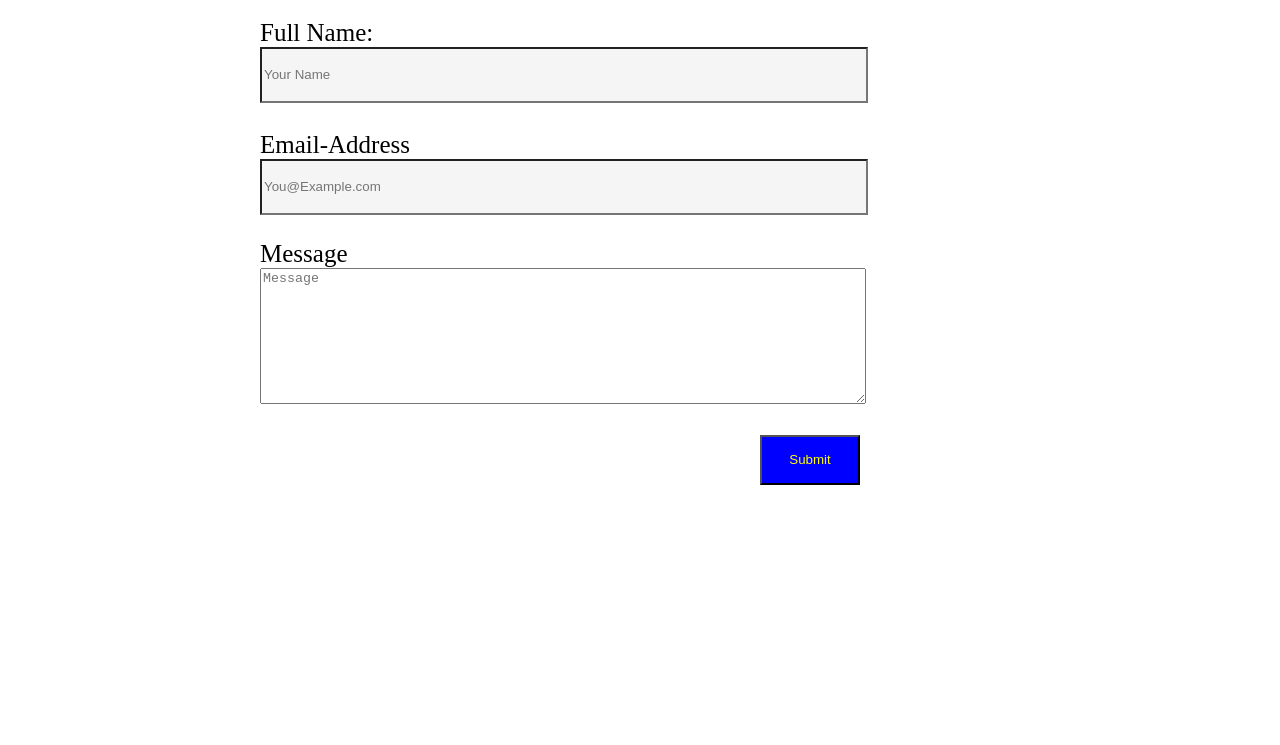
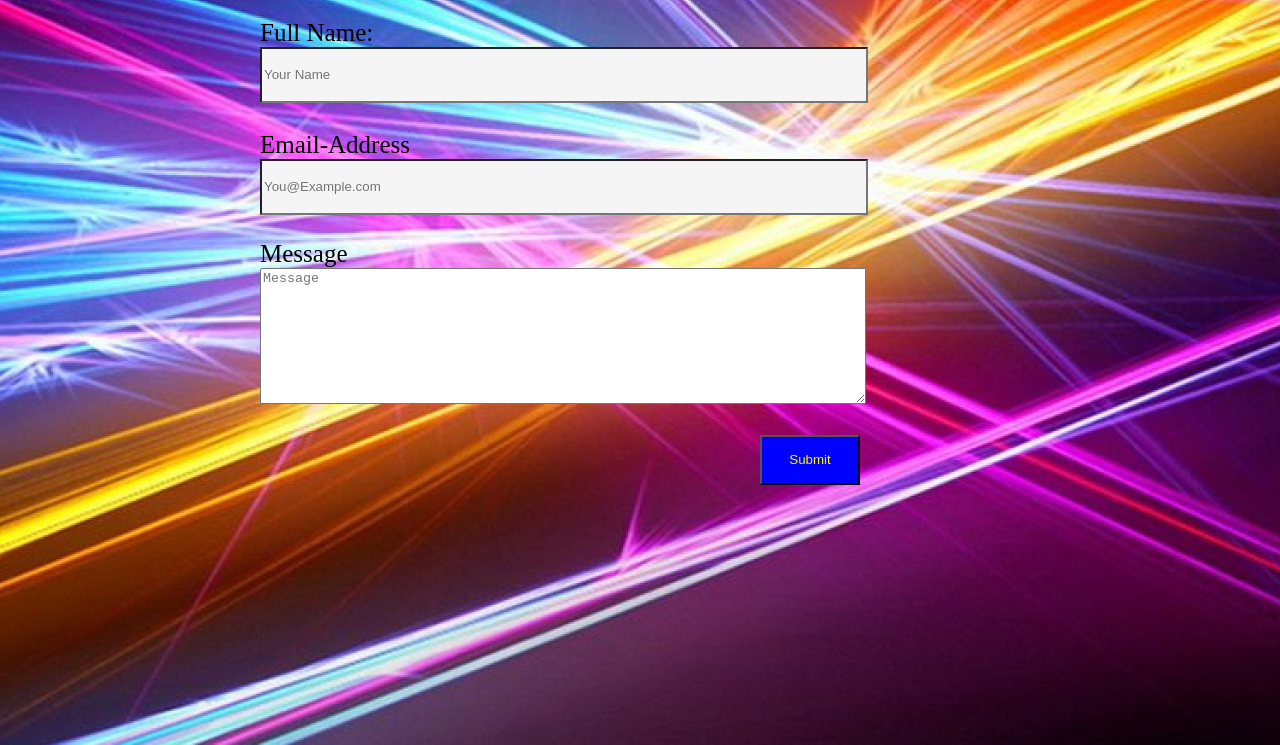
Before and after one commit to DevelopersHubs/hng.tec_ContactForm.github.io, a plain HTML site: page index.html in a window 1280 px wide. Shown: the part 453-1198 px from the top of the page. Drawn offline with Linux system fonts and the light colour scheme.

Commit message:
Update index.css

```diff
--- a/css/index.css
+++ b/css/index.css
@@ -9,7 +9,7 @@ h2{
 
  body{
      background-color: white;
-     background-image: url("images/deco.jpg");
+     background-image: url("../images/deco.jpg");
      background-position: center;
      font-size: 25px;
      color: black;
```
